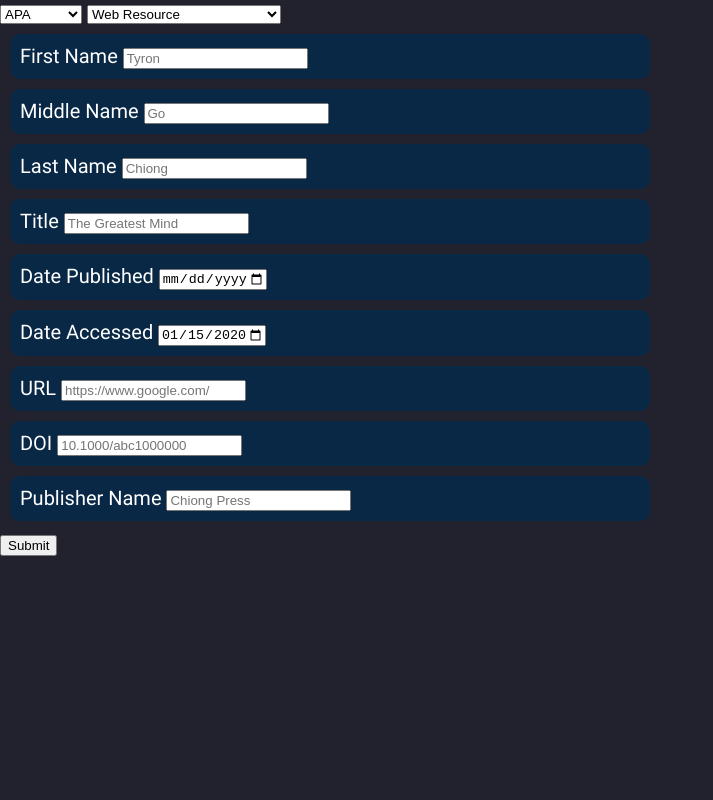
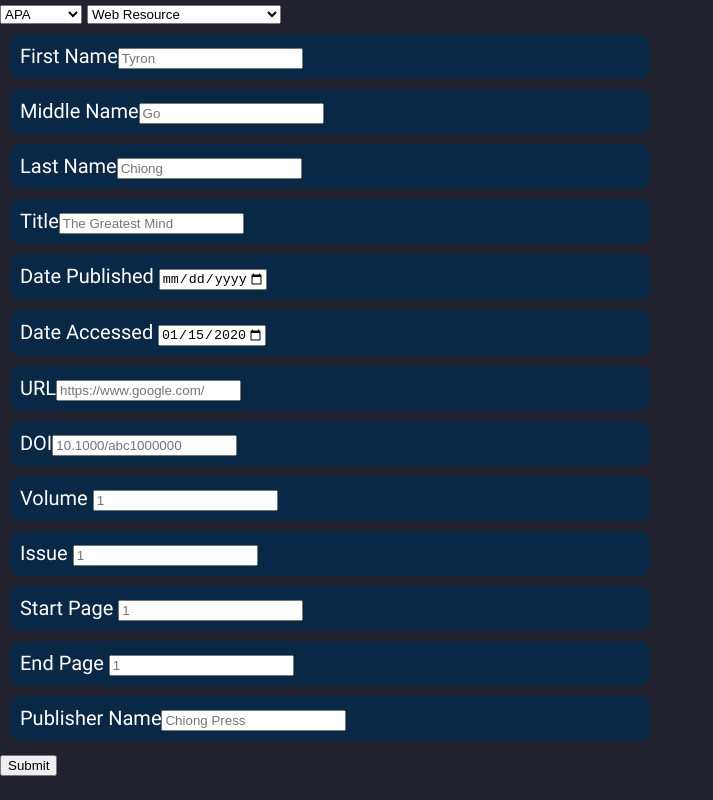
Before and after one commit to BastiDood/sourcery, an Electron app: page src/renderer/index.html in a window 1280 px wide. Shown: the whole page, without its empty margins (0-713 px from the left). Drawn offline with Linux system fonts and the light colour scheme.

Commit message:
Feature: initially refactor towards Web Components

```diff
--- a/src/renderer/index.html
+++ b/src/renderer/index.html
@@ -1,7 +1,7 @@
 <!DOCTYPE html>
 <html lang="en">
   <head>
-    <meta http-equiv="Content-Security-Policy" content="default-src 'self'" />
+    <meta http-equiv="Content-Security-Policy" content="default-src 'self'; style-src 'self' 'unsafe-inline'" />
     <meta charset="UTF-8" />
     <meta name="viewport" content="width=device-width, initial-scale=1.0" />
     <meta http-equiv="X-UA-Compatible" content="ie=edge" />
@@ -42,22 +42,10 @@
         </select>
 
         <!-- Common Inputs -->
-        <div class="input-entry">
-          <label for="firstName">First Name</label>
-          <input placeholder="Tyron" type="text" name="firstName" id="firstName" />
-        </div>
-        <div class="input-entry">
-          <label for="middleName">Middle Name</label>
-          <input placeholder="Go" type="text" name="middleName" id="middleName" />
-        </div>
-        <div class="input-entry">
-          <label for="lastName">Last Name</label>
-          <input placeholder="Chiong" type="text" name="lastName" id="lastName" />
-        </div>
-        <div class="input-entry">
-          <label for="title">Title</label>
-          <input placeholder="The Greatest Mind" type="text" name="title" id="title" />
-        </div>
+        <input-field type="text" placeholder="Tyron" id="firstName">First Name</input-field>
+        <input-field type="text" placeholder="Go" id="middleName">Middle Name</input-field>
+        <input-field type="text" placeholder="Chiong" id="lastName">Last Name</input-field>
+        <input-field type="text" placeholder="The Greatest Mind" id="title">Title</input-field>
         <div class="input-entry">
           <label for="publishDate">Date Published</label>
           <input placeholder="Date Published" type="date" name="publishDate" id="publishDate" />
@@ -66,20 +54,11 @@
           <label for="accessDate">Date Accessed</label>
           <input placeholder="Date Accessed" type="date" name="accessDate" id="accessDate" />
         </div>
-        <div class="input-entry">
-          <label for="url">URL</label>
-          <input placeholder="https://www.google.com/" type="url" name="url" id="url" />
-        </div>
-        <div class="input-entry">
-          <label for="doi">DOI</label>
-          <input placeholder="10.1000/abc1000000" type="text" name="doi" id="doi" />
-        </div>
+        <input-field type="url" placeholder="https://www.google.com/" id="url">URL</input-field>
+        <input-field type="text" placeholder="10.1000/abc1000000" id="doi">DOI</input-field>
 
         <!-- Published Media Inputs -->
-        <div class="input-entry">
-          <label for="publicationTitle">Publication Title</label>
-          <input placeholder="Nature" type="text" name="publicationTitle" id="publicationTitle" />
-        </div>
+        <input-field type="text" placeholder="Nature" id="publicationTitle">Publication Title</input-field>
         <div class="input-entry">
           <label for="volume">Volume</label>
           <input placeholder="1" type="number" min="1" name="volume" id="volume" />
@@ -96,22 +75,10 @@
           <label for="endPage">End Page</label>
           <input placeholder="1" type="number" min="1" name="endPage" id="endPage" />
         </div>
-        <div class="input-entry">
-          <label for="publisherName">Publisher Name</label>
-          <input placeholder="Chiong Press" type="text" name="publisherName" id="publisherName" />
-        </div>
-        <div class="input-entry">
-          <label for="publisherCountry">Country</label>
-          <input placeholder="Philippines" type="text" name="publisherCountry" id="publisherCountry" />
-        </div>
-        <div class="input-entry">
-          <label for="publisherStateProvince">State/Province</label>
-          <input placeholder="NCR" type="text" name="publisherStateProvince" id="publisherStateProvince" />
-        </div>
-        <div class="input-entry">
-          <label for="publicationCity">City</label>
-          <input placeholder="San Juan CIty" type="text" name="publisherCity" id="publisherCity" />
-        </div>
+        <input-field type="text" placeholder="Chiong Press" id="publisherName">Publisher Name</input-field>
+        <input-field type="text" placeholder="Philippines" id="publisherCountry">Country</input-field>
+        <input-field type="text" placeholder="NCR" id="publisherStateProvince">State/Province</input-field>
+        <input-field type="text" placeholder="San Juan City" id="publisherCity">City</input-field>
 
         <!-- Submission -->
         <button type="submit" id="submitButt">Submit</button>
@@ -121,6 +88,7 @@
         <div class="hanging-indent"></div>
       </div>
     </main>
+    <script src="./js/components/InputField.js" type="module"></script>
     <script src="./js/index.js" type="module"></script>
   </body>
 </html>
--- /dev/null
+++ b/src/renderer/js/components/InputField.js
@@ -0,0 +1,69 @@
+export class InputField extends HTMLElement {
+  constructor() {
+    // Custom Element Setup
+    super();
+    this._shadowRoot = this.attachShadow({ mode: 'open' });
+  }
+
+  connectedCallback() {
+    // Define required attributes
+    this._label = this.innerHTML;
+    this._type = this.getAttribute('type');
+    this._placeholder = this.getAttribute('placeholder');
+    this._id = this.getAttribute('id');
+
+    // Create DOM elements and expose the `<input>` tag
+    const el_Style = document.createElement('style');
+    const el_Label = document.createElement('label');
+    const el_Input = this._el_Input = document.createElement('input');
+
+    // Set attributes
+    el_Label.innerHTML = this._label;
+    el_Label.setAttribute('for', this._id);
+    el_Input.setAttribute('type', this._type);
+    el_Input.setAttribute('placeholder', this._placeholder);
+    el_Input.setAttribute('name', this._id);
+    el_Style.textContent = `
+      :host {
+        display: none;
+        margin: 0.5rem;
+        width: 50%;
+        background-color: rgb(9, 40, 70);
+        padding: 0.5rem;
+        border-radius: 0.5rem;
+      }
+    `;
+    this._enableDisplay();
+
+    // Simulate and forward events from `<input>` tag
+    el_Input.addEventListener('keydown', event => {
+      if (event.key !== 'Enter') return;
+      this.dispatchEvent(new Event('submit', { bubbles: true }));
+    });
+
+    // Establish hierarchy
+    this._shadowRoot.append(el_Style);
+    this._shadowRoot.append(el_Label);
+    this._shadowRoot.append(el_Input);
+  }
+
+  /**
+   * Update display of this element based on boolean
+   * @param {boolean} doEnable
+   */
+  updateDisplay(doEnable) {
+    if (doEnable)
+      this._enableDisplay();
+    else
+      this._disableDisplay();
+  }
+
+  _enableDisplay() { this.style.display = 'block'; }
+  _disableDisplay() { this.style.display = 'none'; }
+
+  /** Forward the value from the stored `<input>` tag */
+  get value() { return this._el_Input.value; }
+  get id() { return this._id; }
+}
+
+customElements.define('input-field', InputField);
--- a/src/renderer/js/index.js
+++ b/src/renderer/js/index.js
@@ -3,19 +3,18 @@ import * as FORM_INPUT from './dom/form-input.js';
 import * as FORM_CONTROLS from './dom/form-controls.js';
 
 document.addEventListener('DOMContentLoaded', () => {
+  /** @type {import('./components/InputField').InputField[]} */
+  const el_inputEntries = (Array.from(document.getElementsByTagName('input-field')));
+
   // Remove unnecessary inputs for selected citation mode
   function filterInputs() {
-    /** @type {HTMLDivElement[]} */
-    const divs = (Array.from(document.getElementsByClassName('input-entry')));
     const CITATION_MODE = FORM_INPUT.el_CitationMode.value;
-    for (const div of divs) {
-      /** @type {HTMLInputElement} */
-      const input = (div.children[1]);
-      if (PROFILES[CITATION_MODE].includes(input.name))
-        div.classList.remove('disabled');
-      else
-        div.classList.add('disabled');
-    }
+    /** @type {string[]} */
+    const REQUIRED_FIELDS = PROFILES[CITATION_MODE];
+
+    // Filter based on whether the fields are required
+    for (const inputEntry of el_inputEntries)
+      inputEntry.updateDisplay(REQUIRED_FIELDS.includes(inputEntry.id));
   }
   filterInputs();
   FORM_INPUT.el_CitationMode.addEventListener('change', filterInputs);
@@ -31,7 +30,8 @@ document.addEventListener('DOMContentLoaded', () => {
     `${YEAR}-${MONTH}-${DAY}`;
 
   // Send arbitrary data
-  function submitLister() {
+  function submitListener() {
+    console.log('DISPATCHED');
     /** @type {import('../../electron/core/Citation')} */
     const citation = window['sendData']({
       firstName: FORM_INPUT.el_FirstName.value,
@@ -45,12 +45,12 @@ document.addEventListener('DOMContentLoaded', () => {
     });
     FORM_CONTROLS.el_PreviewTarget.children[0].innerHTML = citation[FORM_INPUT.el_CitationStyle.value];
     FORM_CONTROLS.el_PreviewTarget.style.display = 'block';
+    console.log('SUBMIT');
   }
-  FORM_CONTROLS.el_Butt.addEventListener('click', submitLister);
+  FORM_CONTROLS.el_Butt.addEventListener('click', submitListener);
+  FORM_INPUT.el_MainForm.addEventListener('submit', event => event.preventDefault());
 
-  // Prevent default behavior of form submission
-  FORM_INPUT.el_MainForm.addEventListener('submit', event => {
-    event.preventDefault();
-    submitLister();
-  });
+  // Listen for forwarded `submit` events
+  for (const inputEntry of el_inputEntries)
+    inputEntry.addEventListener('submit', submitListener);
 });
```
